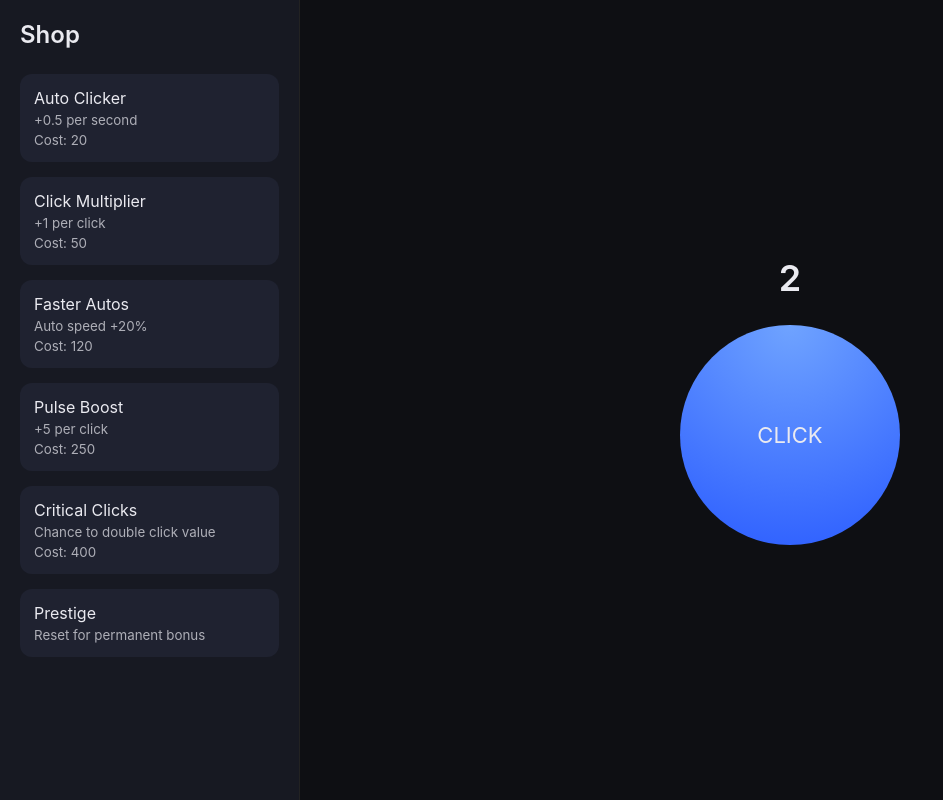
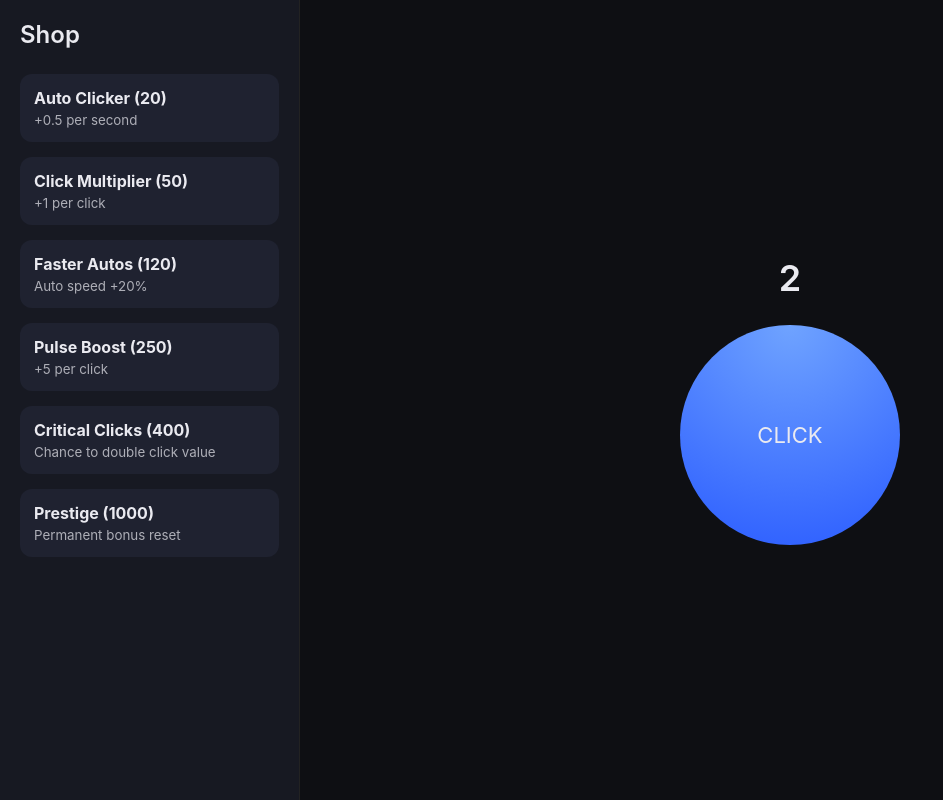
Before and after one commit to walshjayson720-rgbrayloguss/Circle-Clicker, a plain HTML site: page index.html in a window 1280 px wide. Shown: the whole page, without its empty margins (0-943 px from the left). Drawn offline with Linux system fonts and the light colour scheme.

Commit message:
Update index.html

```diff
--- a/index.html
+++ b/index.html
@@ -53,6 +53,10 @@ body {
   transform:translateY(-2px);
 }
 
+.upgrade strong {
+  display:block;
+}
+
 .upgrade small {
   display:block;
   opacity:.7;
@@ -87,7 +91,6 @@ body {
   font-size:22px;
   cursor:pointer;
   transition:transform .4s ease;
-  position:relative;
 }
 
 /* PARTICLES */
@@ -96,8 +99,7 @@ body {
   pointer-events:none;
   color:white;
   font-size:14px;
-  opacity:1;
-  animation: float 0.8s forwards;
+  animation: float .8s forwards;
 }
 
 @keyframes float {
@@ -114,38 +116,33 @@ body {
   <h2>Shop</h2>
 
   <div class="upgrade" onclick="buyAuto()">
-    Auto Clicker
+    <strong id="autoTitle"></strong>
     <small>+0.5 per second</small>
-    <small id="autoCost"></small>
   </div>
 
   <div class="upgrade" onclick="buyMulti()">
-    Click Multiplier
+    <strong id="multiTitle"></strong>
     <small>+1 per click</small>
-    <small id="multiCost"></small>
   </div>
 
   <div class="upgrade" onclick="buyFaster()">
-    Faster Autos
+    <strong id="speedTitle"></strong>
     <small>Auto speed +20%</small>
-    <small id="speedCost"></small>
   </div>
 
   <div class="upgrade" onclick="buyPulse()">
-    Pulse Boost
+    <strong id="pulseTitle"></strong>
     <small>+5 per click</small>
-    <small id="pulseCost"></small>
   </div>
 
   <div class="upgrade" onclick="buyCrit()">
-    Critical Clicks
+    <strong id="critTitle"></strong>
     <small>Chance to double click value</small>
-    <small id="critCost"></small>
   </div>
 
   <div class="upgrade" onclick="prestige()">
-    Prestige
-    <small>Reset for permanent bonus</small>
+    <strong>Prestige (1000)</strong>
+    <small>Permanent bonus reset</small>
   </div>
 </div>
 
@@ -159,11 +156,11 @@ body {
 const countEl = document.getElementById("count");
 const circle = document.getElementById("circle");
 
-const autoCostEl  = document.getElementById("autoCost");
-const multiCostEl = document.getElementById("multiCost");
-const speedCostEl = document.getElementById("speedCost");
-const pulseCostEl = document.getElementById("pulseCost");
-const critCostEl  = document.getElementById("critCost");
+const autoTitle  = document.getElementById("autoTitle");
+const multiTitle = document.getElementById("multiTitle");
+const speedTitle = document.getElementById("speedTitle");
+const pulseTitle = document.getElementById("pulseTitle");
+const critTitle  = document.getElementById("critTitle");
 
 /* GAME STATE */
 let points=0, perClick=1, autoRate=0.5, autoSpeed=1000;
@@ -171,7 +168,7 @@ let pulseBonus=0, critChance=0, prestigeBonus=1;
 
 let autoCost=20, multiCost=50, speedCost=120, pulseCost=250, critCost=400;
 
-/* LOAD SAVE */
+/* LOAD */
 if(localStorage.save){
   Object.assign(window, JSON.parse(localStorage.save));
 }
@@ -185,28 +182,27 @@ function save(){
   });
 }
 
-/* UPDATE UI */
+/* UPDATE */
 function update(){
   countEl.textContent = Math.floor(points);
-  autoCostEl.textContent  = "Cost: " + autoCost;
-  multiCostEl.textContent = "Cost: " + multiCost;
-  speedCostEl.textContent = "Cost: " + speedCost;
-  pulseCostEl.textContent = "Cost: " + pulseCost;
-  critCostEl.textContent  = "Cost: " + critCost;
+  autoTitle.textContent  = `Auto Clicker (${autoCost})`;
+  multiTitle.textContent = `Click Multiplier (${multiCost})`;
+  speedTitle.textContent = `Faster Autos (${speedCost})`;
+  pulseTitle.textContent = `Pulse Boost (${pulseCost})`;
+  critTitle.textContent  = `Critical Clicks (${critCost})`;
   save();
 }
 
 /* CLICK */
 circle.onclick = e => {
-  let gain = (perClick + pulseBonus) * prestigeBonus;
-  if(Math.random() < critChance) gain *= 2;
-  points += gain;
+  let gain=(perClick+pulseBonus)*prestigeBonus;
+  if(Math.random()<critChance) gain*=2;
+  points+=gain;
   animateCircle();
-  spawnParticle("+" + Math.floor(gain), e.clientX, e.clientY);
+  particle("+"+Math.floor(gain),e.clientX,e.clientY);
   update();
 };
 
-/* CIRCLE ANIMATION */
 function animateCircle(){
   circle.style.transform="scale(1.15)";
   setTimeout(()=>{
@@ -218,8 +214,7 @@ function animateCircle(){
   },400);
 }
 
-/* PARTICLES */
-function spawnParticle(text,x,y){
+function particle(text,x,y){
   const p=document.createElement("div");
   p.className="particle";
   p.textContent=text;
@@ -230,72 +225,72 @@ function spawnParticle(text,x,y){
 }
 
 /* AUTO LOOP */
-let autoLoop = setInterval(()=>{
-  points += autoRate * prestigeBonus;
+let autoLoop=setInterval(()=>{
+  points+=autoRate*prestigeBonus;
   update();
-}, autoSpeed);
+},autoSpeed);
 
 /* UPGRADES */
 function buyAuto(){
-  if(points < autoCost) return;
-  points -= autoCost;
-  autoRate += 0.5;
-  autoCost = Math.floor(autoCost * 1.6);
+  if(points<autoCost)return;
+  points-=autoCost;
+  autoRate+=0.5;
+  autoCost=Math.floor(autoCost*1.6);
   update();
 }
 
 function buyMulti(){
-  if(points < multiCost) return;
-  points -= multiCost;
+  if(points<multiCost)return;
+  points-=multiCost;
   perClick++;
-  multiCost = Math.floor(multiCost * 1.7);
+  multiCost=Math.floor(multiCost*1.7);
   update();
 }
 
 function buyFaster(){
-  if(points < speedCost) return;
-  points -= speedCost;
-  autoSpeed *= 0.8;
+  if(points<speedCost)return;
+  points-=speedCost;
+  autoSpeed*=0.8;
   clearInterval(autoLoop);
-  autoLoop = setInterval(()=>{
-    points += autoRate * prestigeBonus;
+  autoLoop=setInterval(()=>{
+    points+=autoRate*prestigeBonus;
     update();
-  }, autoSpeed);
-  speedCost = Math.floor(speedCost * 1.8);
+  },autoSpeed);
+  speedCost=Math.floor(speedCost*1.8);
   update();
 }
 
 function buyPulse(){
-  if(points < pulseCost) return;
-  points -= pulseCost;
-  pulseBonus += 5;
-  pulseCost = Math.floor(pulseCost * 2);
+  if(points<pulseCost)return;
+  points-=pulseCost;
+  pulseBonus+=5;
+  pulseCost=Math.floor(pulseCost*2);
   update();
 }
 
 function buyCrit(){
-  if(points < critCost) return;
-  points -= critCost;
-  critChance += 0.05;
-  critCost = Math.floor(critCost * 2);
+  if(points<critCost)return;
+  points-=critCost;
+  critChance+=0.05;
+  critCost=Math.floor(critCost*2);
   update();
 }
 
 /* PRESTIGE */
 function prestige(){
-  if(points < 1000) return;
-  prestigeBonus += 0.5;
-  points = 0;
-  perClick = 1;
-  autoRate = 0.5;
-  pulseBonus = 0;
-  critChance = 0;
-  autoSpeed = 1000;
+  if(points<1000)return;
+  prestigeBonus+=0.5;
+  points=0;
+  perClick=1;
+  autoRate=0.5;
+  pulseBonus=0;
+  critChance=0;
+  autoSpeed=1000;
   clearInterval(autoLoop);
-  autoLoop = setInterval(()=>{
-    points += autoRate * prestigeBonus;
+  autoLoop=setInterval(()=>{
+    points+=autoRate*prestigeBonus;
     update();
-  }, autoSpeed);
+  },autoSpeed);
   update();
 }
 
```
